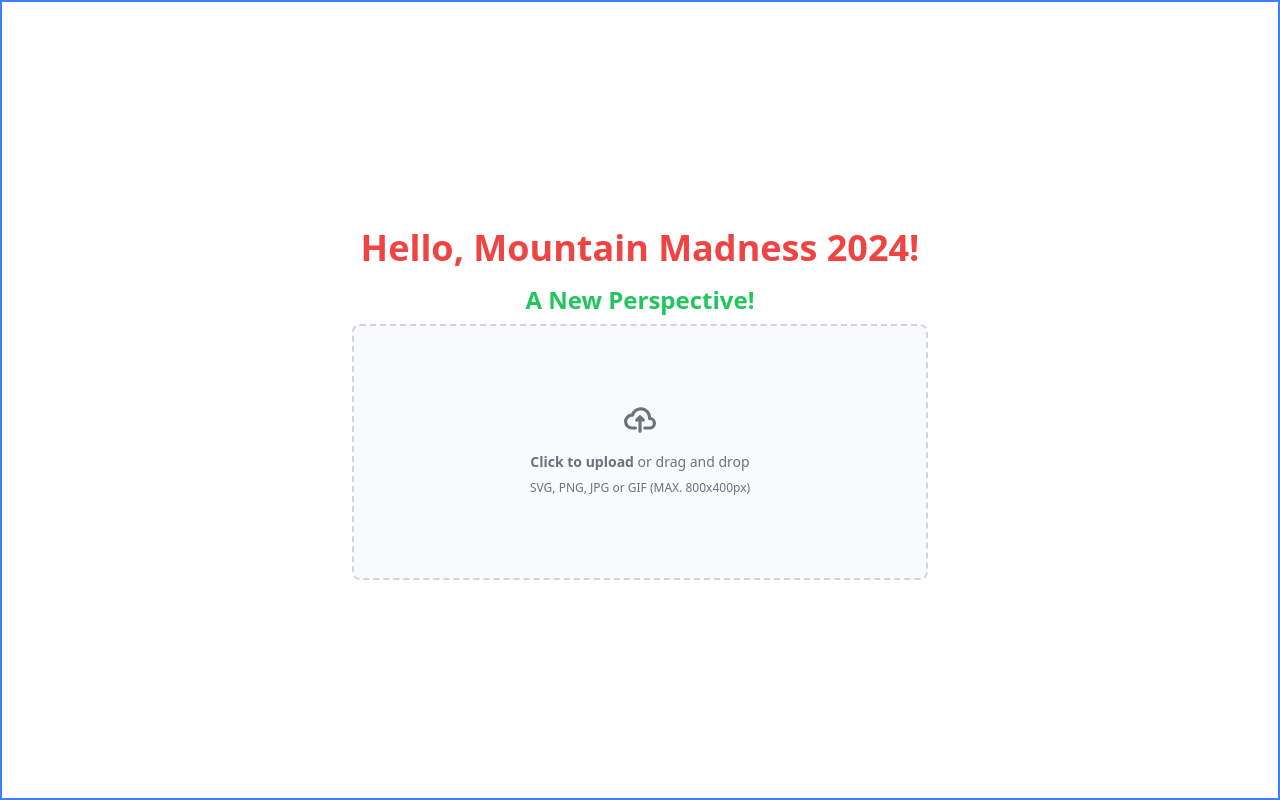
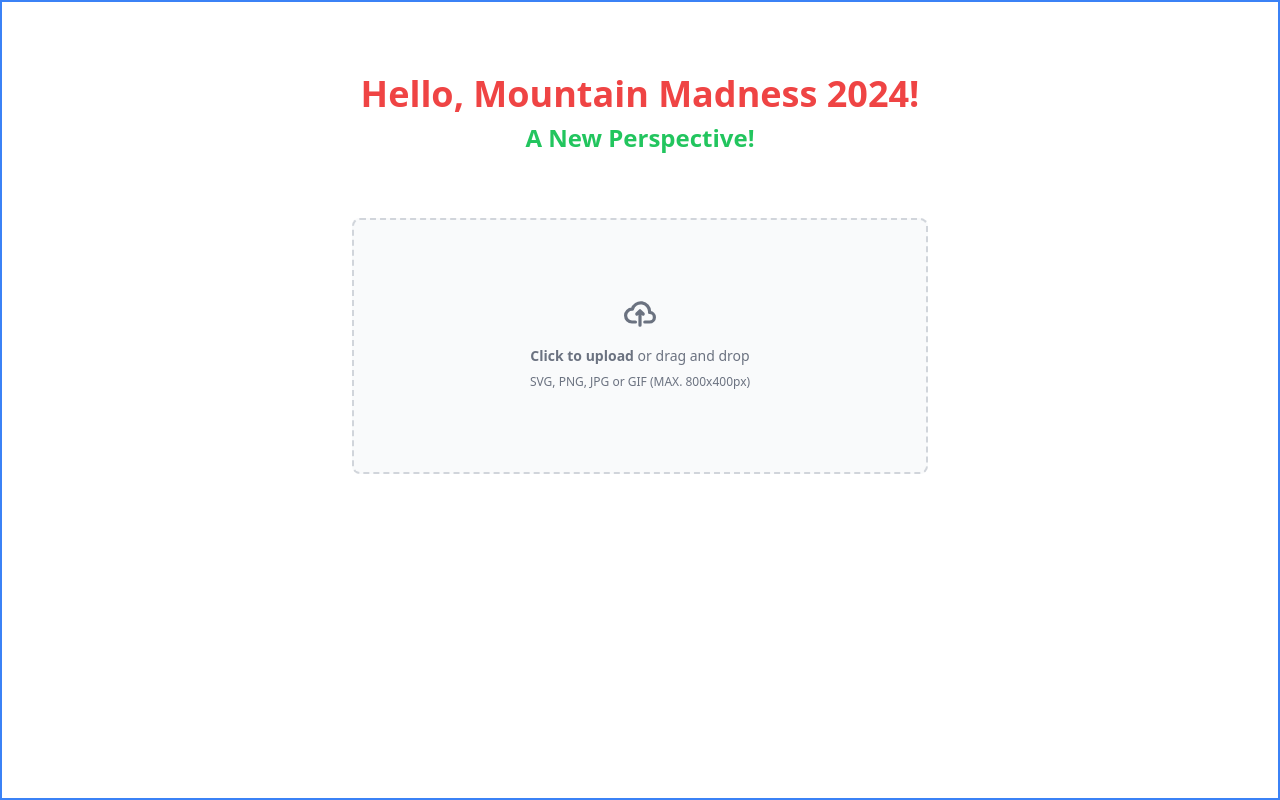
Before and after one commit to nagillimnayr/mountain-madness-2024, a React (Vite) app: page / in a window 1280 px wide. Built offline with nearby package versions, Linux system fonts and the light colour scheme.

Commit message:
modify layout

```diff
--- a/src/App.tsx
+++ b/src/App.tsx
@@ -4,11 +4,11 @@ function App() {
 
   return (
     <>
-      <div className='w-screen h-screen flex flex-col justify-center items-center  border-2 border-blue-500'>
-        <h1 className='text-4xl font-extrabold w-fit h-fit rounded-md p-2 text-red-500'>
-          Hello, Mountain Madness 2024!
-        </h1>
-        <div className='w-96 h-fit rounded-md flex flex-row justify-center items-center p-2'>
+      <div className='w-screen h-screen flex flex-col justify-start items-center  border-2 border-blue-500 gap-16 p-16'>
+        <div className='flex flex-col justify-center items-center'>
+          <h2 className='text-4xl font-extrabold w-fit h-fit rounded-md p-2 text-red-500'>
+            Hello, Mountain Madness 2024!
+          </h2>
           <h3 className='text-2xl font-extrabold text-green-500'>
             A New Perspective!
           </h3>
--- a/src/components/upload/InputImage.tsx
+++ b/src/components/upload/InputImage.tsx
@@ -1,6 +1,4 @@
 
-import { Input } from "@/components/ui/input"
-import { Label } from "@/components/ui/label"
 
 export const InputImage = () => {
 
```
